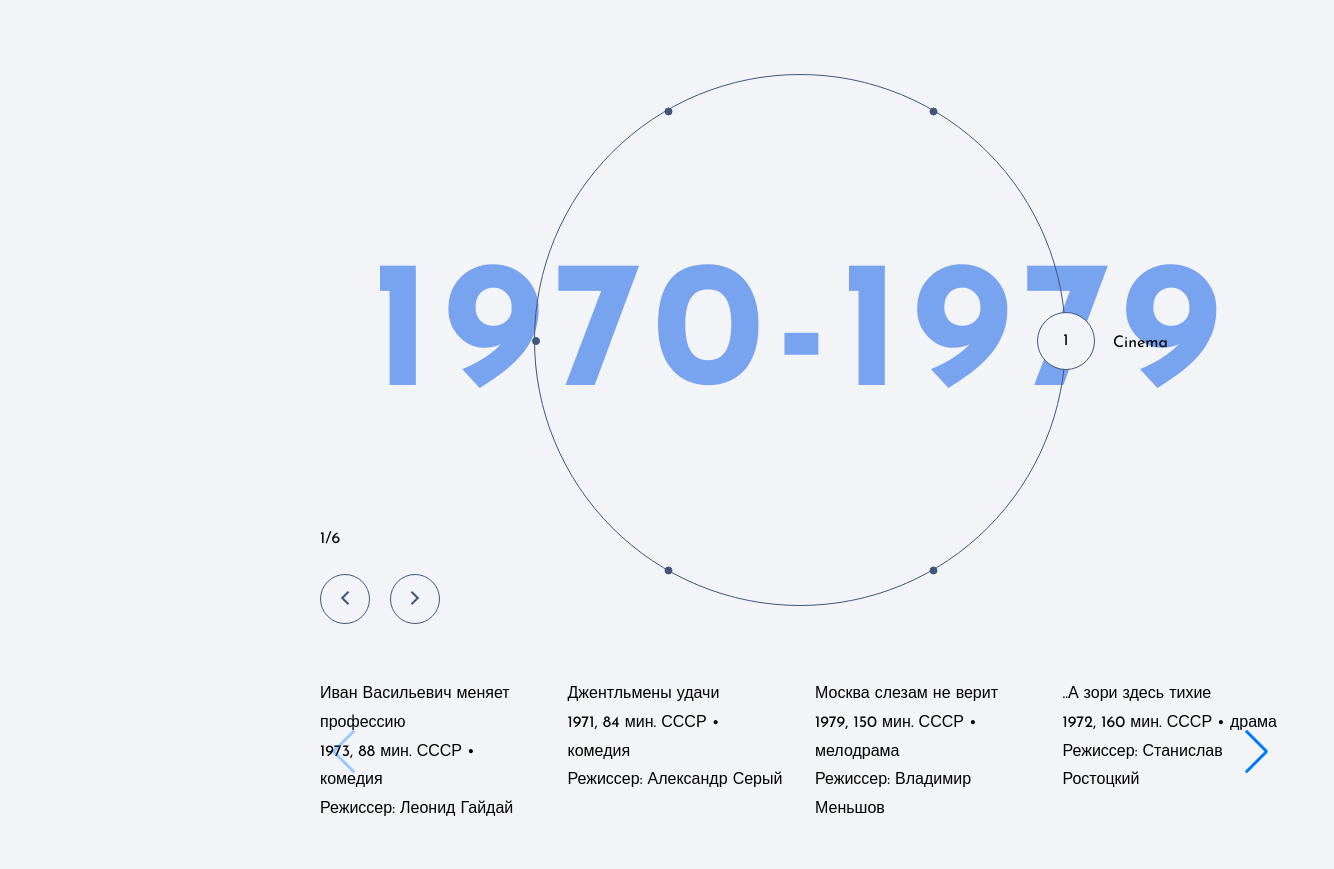
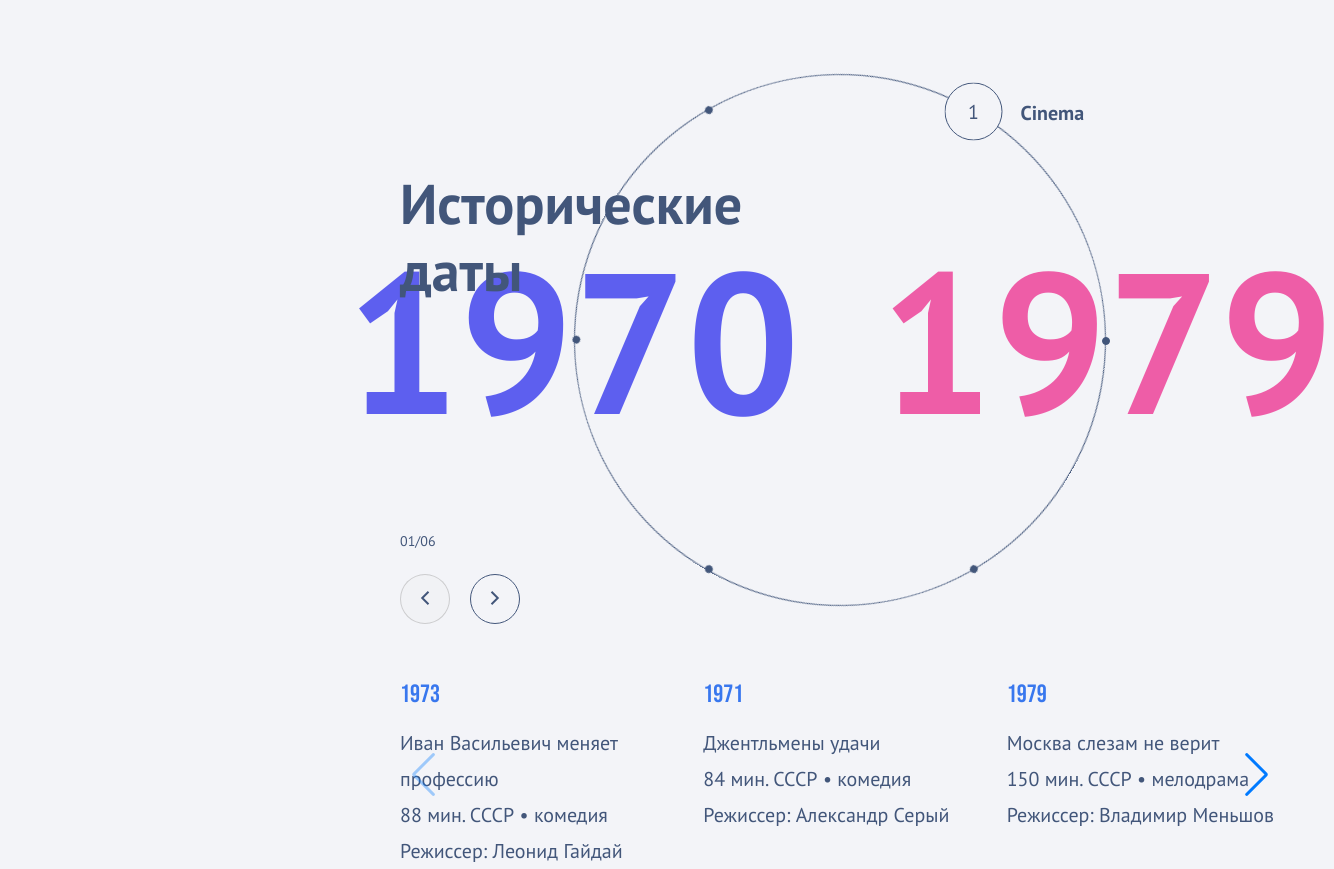
Before and after one commit to Iluxa91/historical_dates, a React app: page / in a window 1280 px wide. Shown: the whole page, 1334 px wide, since content can reach past the window. Before the commit the page ends 824 px from the top, so only its background shows below. Built offline with nearby package versions, Linux system fonts and the light colour scheme.

Commit message:
rotate adding

```diff
--- a/src/components/App.scss
+++ b/src/components/App.scss
@@ -4,39 +4,85 @@
 body {
   background: $bgColor;
   margin: 0;
-  font: 400 16px/1.8 'Josefin Sans', sans-serif;
+  font: 400 20px/1.8 'PT Sans', sans-serif;
+  color: $primaryColor;
+
   .appBlock {
     height: 100vh;
     margin-left: 320px;
+    padding-left: 80px;
+
     .advantages {
       height: 85%;
       position: relative;
-      .titleYear {
+
+      .yearTitle {
         position: absolute;
         top: 50%;
         left: 50%;
         transform: translate(-50%, -50%);
         text-align: center;
-        font-size: 180px;
+        font-size: 200px;
         font-weight: 700;
-        letter-spacing: 10px;
-        color: #77a3ef;
+        line-height: 160px;
+        color: #5D5FEF;
         white-space: nowrap;
+
+        span:nth-child(2) {
+          color: #ee5da7;
+          padding-left: 80px;
+        }
       }
+
+      .dateTitle {
+        position: absolute;
+        top: 170px;
+        left: 0;
+        font-weight: 700;
+        font-size: 56px;
+        line-height: 120%;
+        width: 353px;
+
+      }
+
       &-circle {
         @include distribute-on-circle(6, 530px, 56px);
         position: absolute;
         left: 50%;
         top: 50%;
         transform: translate(-50%, -50%);
+        animation: spin 2s linear forwards;
+
         margin: 0;
         border: 1px solid $primaryColor;
+
         &__element {
+
+          //--n: 6; /* number of item */
+          //--d: 12s; /* duration */
+          //animation: spin var(--d) linear infinite;
+          //transform: rotate(0) translate(265px) rotate(0);
+          //@keyframes spin {
+          //  100% {
+          //    transform: rotate(1turn) translate(265px) rotate(-1turn);
+          //  }
+          //}
+
+          &:nth-of-type(1) {
+            animation: spin1 2s linear forwards;
+          }
+
+          &:nth-of-type(2) {
+            animation: spin2 2s linear forwards;
+          }
+
           .pointTitle {
             position: absolute;
-            top: 30%;
+            top: 22%;
             left: 76px;
+            font-weight: 700;
           }
+
           .passive {
             min-height: 6px;
             min-width: 6px;
@@ -46,14 +92,17 @@ body {
             background: $primaryColor;
             border-radius: 50%;
             margin: 25px;
+
             div {
               font-size: 0;
             }
+
             &:hover div {
               font-size: 1rem;
               transition: all 0.5s ease-in-out;
             }
           }
+
           .active, .passive:hover {
             display: flex;
             position: relative;
@@ -76,3 +125,30 @@ body {
     }
   }
 }
+
+@keyframes spin {
+  0% {
+    transform: translate(-50%, -50%);
+  }
+
+  100% {
+    transform: translate(-50%, -50%) rotate(300deg);
+  }
+}
+
+@keyframes spin1 {
+  0% {
+    transform: translate(265px) rotate(0);
+  }
+  100% {
+    transform: translate(265px) rotate(-300deg);
+  }
+}
+@keyframes spin2 {
+  0% {
+    transform: rotate(60deg) translate(265px) rotate(-60deg);
+  }
+  100% {
+    transform: rotate(60deg) translate(265px) rotate(-360deg);
+  }
+}
--- a/src/components/App.tsx
+++ b/src/components/App.tsx
@@ -4,7 +4,7 @@ import {Events} from "./Events";
 import {Circle} from "./Circle";
 import {dates} from "./"
 
-export type EventType = { title: string, description: string, director: string }
+export type EventType = { year: number, title: string, description: string, director: string }
 
 export const App = () => {
     const [year, setYear] = useState("1970-1979")
--- a/src/components/Circle.module.scss
+++ /dev/null
@@ -1,14 +0,0 @@
-@import "../common/style/variables";
-
-.button {
-  width: 50px;
-  height: 50px;
-  border: 1px solid $primaryColor;
-  color: $primaryColor;
-  background: $bgColor;
-  border-radius: 50%;
-  text-align: center;
-  cursor: pointer;
-  margin-right: 20px;
-  margin-top: 20px;
-}
--- /dev/null
+++ b/src/components/Circle.scss
@@ -0,0 +1,26 @@
+@import "../common/style/variables";
+
+.buttonContainer {
+  position: absolute;
+  bottom: 56px;
+  div {
+    font-size: 14px;
+  }
+  button {
+    width: 50px;
+    height: 50px;
+    border: 1px solid $primaryColor;
+    color: $primaryColor;
+    background: $bgColor;
+    border-radius: 50%;
+    text-align: center;
+    cursor: pointer;
+    margin-right: 20px;
+    margin-top: 20px;
+  }
+  button[disabled] {
+    border: 1px solid rgba(118, 118, 118, 0.3);
+    background: rgba(239, 239, 239, 0.3);
+    cursor: not-allowed;
+  }
+}
--- a/src/components/Circle.tsx
+++ b/src/components/Circle.tsx
@@ -1,6 +1,5 @@
 import React from "react";
-// @ts-ignore
-import s from "./Circle.module.scss"
+import "./Circle.scss"
 // @ts-ignore
 import right from "../common/images/right.svg"
 // @ts-ignore
@@ -37,30 +36,33 @@ export const Circle: React.FC<CirclePropsType> = ({onChangeEventHandler, year})
     }
     return (
         <div className="advantages">
-            <div className="titleYear">{year}</div>
+            <div className="yearTitle">
+                <span>{year.slice(0, 4)}</span><span>{year.slice(-4)}</span></div>
+            <div className="dateTitle">Исторические даты</div>
             <ul className="advantages-circle">
                 {points.map((p) =>
                     <li onClick={() => onChangeEventHandler(years[p])}
                         key={p}
-                        className="advantages-circle__element">
+                        className="advantages-circle__element"
+                    >
                         {
-                            <div>
+                            <div className={'item'}>
                                 <div className={
                                     years[p] === currentYear[1] ? "active" : "passive"}>
                                     <div>{p}</div>
                                 </div>
                                 {years[p] === currentYear[1] &&
-                                    <div className={"pointTitle"}>Cinema</div>}
+                                    <div className="pointTitle">Cinema</div>}
                             </div>
                         }
                     </li>
                 )}
             </ul>
-            <div style={{position: "absolute", bottom: '56px' }}>
-                <div> {+currentYear[0]}/{points.length}</div>
-                <button className={s.button} disabled={year === years[1]}
+            <div className={'buttonContainer'}>
+                <div>0{+currentYear[0]}/0{points.length}</div>
+                <button disabled={year === years[1]}
                         onClick={() => setPage("minus")}><img src={left}/></button>
-                <button className={s.button} disabled={year === years[6]}
+                <button disabled={year === years[6]}
                         onClick={() => setPage("plus")}><img src={right}/></button>
             </div>
         </div>
--- a/src/components/Events.module.css
+++ /dev/null
@@ -1,31 +0,0 @@
-.swiper {
-  width: 100%;
-  height: 100%;
-}
-
-.swiper-slide {
-  text-align: center;
-  font-size: 18px;
-  background: #fff;
-
-  /* Center slide text vertically */
-  display: -webkit-box;
-  display: -ms-flexbox;
-  display: -webkit-flex;
-  display: flex;
-  -webkit-box-pack: center;
-  -ms-flex-pack: center;
-  -webkit-justify-content: center;
-  justify-content: center;
-  -webkit-box-align: center;
-  -ms-flex-align: center;
-  -webkit-align-items: center;
-  align-items: center;
-}
-
-.swiper-slide img {
-  display: block;
-  width: 100%;
-  height: 100%;
-  object-fit: cover;
-}
--- /dev/null
+++ b/src/components/Events.module.scss
@@ -0,0 +1,30 @@
+//.swiper {
+//  width: 100%;
+//  height: 100%;
+//  .swiper-slide {
+//    text-align: center;
+//    font-size: 18px;
+//    background: #fff;
+//    /* Center slide text vertically */
+//    display: -webkit-box;
+//    display: -ms-flexbox;
+//    display: -webkit-flex;
+//    display: flex;
+//    -webkit-box-pack: center;
+//    -ms-flex-pack: center;
+//    -webkit-justify-content: center;
+//    justify-content: center;
+//    -webkit-box-align: center;
+//    -ms-flex-align: center;
+//    -webkit-align-items: center;
+//    align-items: center;
+//
+//  }
+//}
+.yearText {
+  font-family: 'Bebas Neue', cursive;
+  color: #3877EE;
+  font-size: 25px;
+  line-height: 30px;
+  margin-bottom: 15px;
+}
--- a/src/components/Events.tsx
+++ b/src/components/Events.tsx
@@ -1,6 +1,6 @@
 import React from "react";
 // @ts-ignore
-import s from "./Events.module.css"
+import s from "./Events.module.scss"
 import {Swiper, SwiperSlide} from "swiper/react";
 // Import Swiper styles.scss
 import "../../node_modules/swiper/swiper.scss";
@@ -22,7 +22,7 @@ export const Events: React.FC<EventsPropsType> = ({events}) => {
     return (
         <>
             <Swiper
-                slidesPerView={4}
+                slidesPerView={3}
                 centeredSlides={false}
                 spaceBetween={30}
                 pagination={{"type": "fraction"}}
@@ -30,6 +30,7 @@ export const Events: React.FC<EventsPropsType> = ({events}) => {
                 className="mySwiper"
             >
                 {events.map((e) => <SwiperSlide>
+                    <div className={s.yearText}>{e.year}</div>
                     <div>{e.title}</div>
                     <div>{e.description}</div>
                     <div>Режиссер: {e.director}</div>
--- a/src/components/index.ts
+++ b/src/components/index.ts
@@ -3,188 +3,223 @@ import {EventType} from "./App";
 export const dates: { [key: string]: EventType[] } = {
     ["1970-1979"]: [
         {
+            year: 1973,
             title: `Иван Васильевич меняет профессию`,
-            description: `1973, 88 мин. СССР • комедия`,
+            description: `88 мин. СССР • комедия`,
             director: `Леонид Гайдай`
         },
         {
+            year: 1971,
             title: `Джентльмены удачи`,
-            description: `1971, 84 мин. СССР • комедия`,
+            description: `84 мин. СССР • комедия`,
             director: `Александр Серый`
         },
         {
+            year: 1979,
             title: `Москва слезам не верит`,
-            description: `1979, 150 мин. СССР • мелодрама`,
+            description: `150 мин. СССР • мелодрама`,
             director: `Владимир Меньшов`
         },
         {
+            year: 1972,
             title: `..А зори здесь тихие`,
-            description: `1972, 160 мин. СССР • драма`,
+            description: `160 мин. СССР • драма`,
             director: `Станислав Ростоцкий`
         },
         {
+            year: 1973,
             title: `В бой идут одни «старики»`,
-            description: `1973, 87 мин. СССР • военный`,
+            description: `87 мин. СССР • военный`,
             director: `Леонид Быков`
         },
         {
+            year: 1972,
             title: `Крестный отец The Godfather`,
-            description: `1972, 175 мин. США • драма`,
+            description: `175 мин. США • драма`,
             director: `Фрэнсис Форд Коппола`
         },
     ],
     ["1980-1989"]: [
         {
+            year: 1985,
             title: `Назад в будущее Back to the Future`,
-            description: `1985, 116 мин.США • фантастика`,
+            description: `116 мин.США • фантастика`,
             director: `Роберт Земекис`
         },
         {
+            year: 1981,
             title: `Приключения Шерлока Холмса и доктора Ватсона: Собака Баскервилей`,
-            description: `1981, 154 мин. СССР • детектив`,
+            description: `154 мин. СССР • детектив`,
             director: `Игорь Масленников`
         },
         {
+            year: 1988,
             title: `Остров сокровищ`,
-            description: `1988, 107 мин. СССР • мультфильм`,
+            description: `107 мин. СССР • мультфильм`,
             director: `Давид Черкасский`
         },
         {
-            title: `Остров сокровищ`,
-            description: `1988, 107 мин. СССР • мультфильм`,
-            director: `Давид Черкасский`
+            year: 1985,
+            title: `Назад в будущее Back to the Future`,
+            description: `116 мин.США • фантастика`,
+            director: `Роберт Земекис`
         },
         {
-            title: `Остров сокровищ`,
-            description: `1988, 107 мин. СССР • мультфильм`,
-            director: `Давид Черкасский`
+            year: 1981,
+            title: `Приключения Шерлока Холмса и доктора Ватсона: Собака Баскервилей`,
+            description: `154 мин. СССР • детектив`,
+            director: `Игорь Масленников`
         },
     ],
     ["1990-1999"]: [
         {
+            year: 1999,
             title: `Зеленая миля The Green Mile`,
-            description: `1999, 189мин. США • драма`,
+            description: `189мин. США • драма`,
             director: `Фрэнк Дарабонт`
         },
         {
+            year: 1993,
             title: `Список Шиндлера Schindler's List`,
-            description: `1993, 195 мин. США • драма `,
+            description: `195 мин. США • драма `,
             director: `Стивен Спилберг`
         },
         {
+            year: 1994,
             title: `Побег из Шоушенка The Shawshank Redemption`,
-            description: `1994, 142 мин. США • драма`,
+            description: `142 мин. США • драма`,
             director: `Фрэнк Дарабонт`
         },
         {
+            year: 1999,
             title: `Зеленая миля The Green Mile`,
-            description: `1999, 189мин. США • драма`,
+            description: `189мин. США • драма`,
             director: `Фрэнк Дарабонт`
         },
         {
+            year: 1993,
             title: `Список Шиндлера Schindler's List`,
-            description: `1993, 195 мин. США • драма `,
+            description: `195 мин. США • драма `,
             director: `Стивен Спилберг`
         },
         {
+            year: 1994,
             title: `Побег из Шоушенка The Shawshank Redemption`,
-            description: `1994, 142 мин. США • драма`,
+            description: `142 мин. США • драма`,
             director: `Фрэнк Дарабонт`
         },
     ],
     ["2000-2009"]: [
         {
+            year: 2008,
             title: `Темный рыцарь The Dark Knight`,
-            description: `2008, 152 мин. США • фантастика`,
+            description: `152 мин. США • фантастика`,
             director: `Кристофер Нолан`
         },
         {
+            year: 2001,
             title: `Унесённые призраками Sen to Chihiro no kamikakushi`,
-            description: `2001, 125 мин. Япония • аниме`,
+            description: `125 мин. Япония • аниме`,
             director: `Хаяо Миядзаки`
         },
         {
+            year: 2000,
             title: `Гладиатор Gladiator`,
-            description: `2000, 155 мин. США • история`,
+            description: `155 мин. США • история`,
             director: `Ридли Скотт`
         },
         {
+            year: 2008,
             title: `ВАЛЛ·И WALL·E`,
-            description: `2008, 98 мин. США • мультфильм`,
+            description: `98 мин. США • мультфильм`,
             director: `Эндрю Стэнтон`
         },
         {
+            year: 2001,
             title: `Шрэк Shrek`,
-            description: `2001, 90 мин. США • мультфильм`,
+            description: `90 мин. США • мультфильм`,
             director: `Эндрю Адамсон`
         },
         {
+            year: 2009,
             title: `Остров проклятых Shutter Island`,
-            description: `2009, 138 мин. США • триллер`,
+            description: `138 мин. США • триллер`,
             director: `Мартин Скорсезе`
         },
     ],
     ["2010-2019"]: [
         {
+            year: 2011,
             title: `1+1 Intouchables`,
-            description: `2011, 112 мин. Франция • драма`,
+            description: `112 мин. Франция • драма`,
             director: `Оливье Накаш`
         },
         {
+            year: 2017,
             title: `Тайна Коко Coco`,
-            description: `2017, 105 мин. США • мультфильм`,
+            description: `105 мин. США • мультфильм`,
             director: `Ли Анкрич`
         },
         {
+            year: 2010,
             title: `Начало Inception`,
-            description: `2010, 148 мин. США • фантастика`,
+            description: `148 мин. США • фантастика`,
             director: `Кристофер Нолан`
         },
         {
+            year: 2016,
             title: `По соображениям совести Hacksaw Ridge`,
-            description: `2016, 139 мин. Австралия • биография`,
+            description: `139 мин. Австралия • биография`,
             director: `Мэл Гибсон`
         },
         {
+            year: 2011,
             title: `Прислуга The Help`,
-            description: `2011, 146 мин. США • драма`,
+            description: `146 мин. США • драма`,
             director: `Тейт Тейлор`
         },
         {
+            year: 2019,
             title: `Джентльмены The Gentlemen`,
-            description: `2019, 113 мин. Великобритания • криминал`,
+            description: `113 мин. Великобритания • криминал`,
             director: `Гай Ричи`
         },
     ],
     ["2020-2025"]: [
         {
+            year: 2021,
             title: `Зверопой 2 Sing 2`,
-            description: `2021, 110 мин. США • мультфильм`,
+            description: `110 мин. США • мультфильм`,
             director: `Гарт Дженнингс`
         },
         {
+            year: 2020,
             title: `Душа Soul`,
-            description: `2020, 106 мин. США • мультфильм`,
+            description: `106 мин. США • мультфильм`,
             director: `Пит Доктер`
         },
         {
+            year: 2020,
             title: `Подольские курсанты`,
-            description: `2020, 136 мин. Россия • военный`,
+            description: `136 мин. Россия • военный`,
             director: `Вадим Шмелев`
         },
         {
+            year: 2020,
             title: `Легенда о волках WolfWalkers`,
-            description: `2020, 103 мин. ИрландияЛюксембургФранция • мультфильм`,
+            description: `103 мин. ИрландияЛюксембургФранция • мультфильм`,
             director: `Томм Мур`
         },
         {
+            year: 2020,
             title: `Доктор Лиза`,
-            description: `2020, 120 мин. Россия • драма`,
+            description: `120 мин. Россия • драма`,
             director: `Оксана Карас`
         },
         {
+            year: 2020,
             title: `Её заветное желание Josee to Tora to Sakana-tachi`,
-            description: `2020, 99 мин. Япония • аниме`,
+            description: `99 мин. Япония • аниме`,
             director: `Котаро Тамура`
         },
     ],
--- a/src/index.html
+++ b/src/index.html
@@ -2,7 +2,9 @@
 <html lang="en">
 <head>
     <meta charset="UTF-8">
-    <link href="https://fonts.googleapis.com/css2?family=Josefin+Sans:wght@100;200;300;400;500;600;700&family=Open+Sans:wght@300;400;500;600;700&display=swap" rel="stylesheet">
+    <link rel="preconnect" href="https://fonts.googleapis.com">
+    <link rel="preconnect" href="https://fonts.gstatic.com" crossorigin>
+    <link href="https://fonts.googleapis.com/css2?family=Bebas+Neue&family=PT+Sans:ital,wght@0,400;0,700;1,700&display=swap" rel="stylesheet">
     <title>Title</title>
 </head>
 <body>
```
